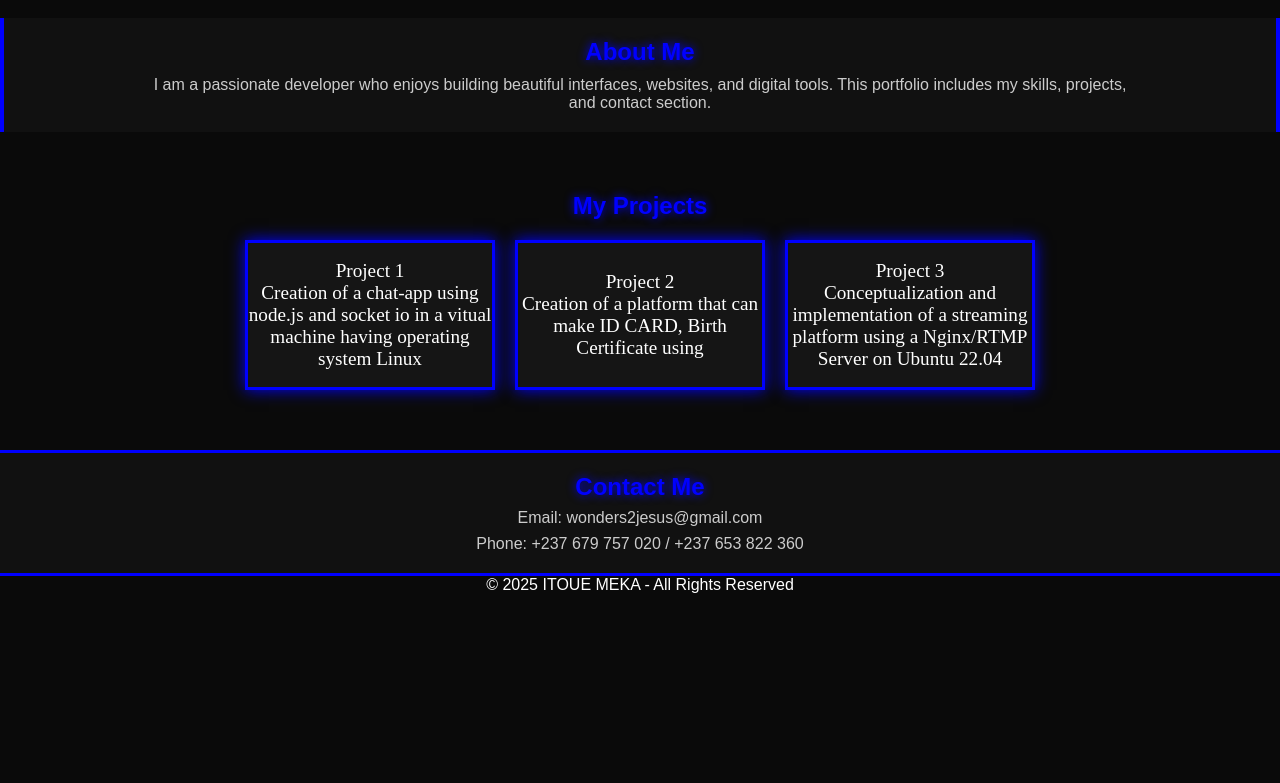
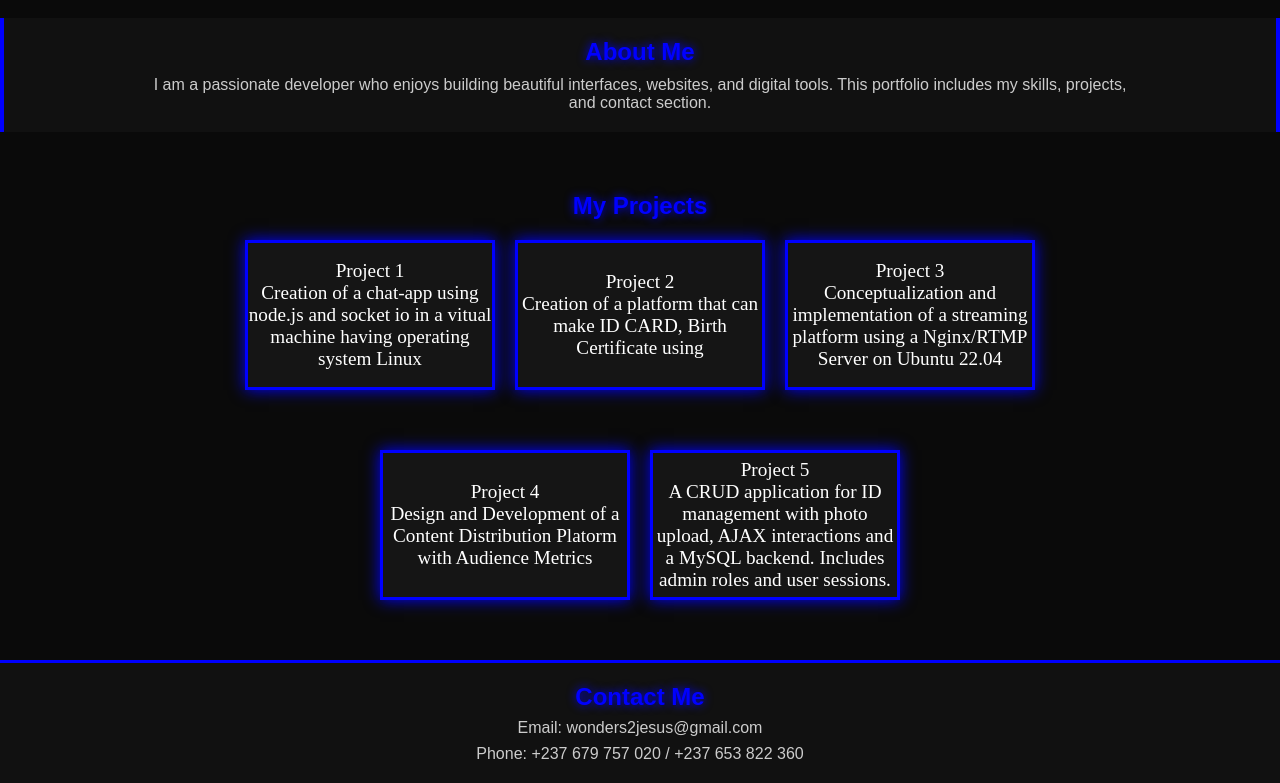
Before and after one commit to Jane216/portfolio-git-fundamentals, a plain HTML site: page index.html in a window 1280 px wide. Shown: the part 397-1180 px from the top of the page. Before the commit the page ends 991 px from the top, so only its background shows below. Drawn offline with Linux system fonts and the light colour scheme.

Commit message:
Add gallery/projects section

```diff
--- a/index.html
+++ b/index.html
@@ -63,6 +63,18 @@
             </div>
         </div>
     </section>
+    <section class="projects">
+        <div class="project-list">
+            <div class="project-card">Project 4
+                <div class="project-content">
+                    Design and Development of a Content Distribution Platorm with Audience Metrics
+                </div>
+            </div>
+            <div class="project-card">Project 5
+                <div class="project-content">A CRUD application for ID management with photo upload, AJAX interactions and a MySQL backend. Includes admin roles and user sessions.</div>
+            </div>
+        </div>
+    </section>
 
     <!-- Contact Section -->
     <section class="contact">
```
